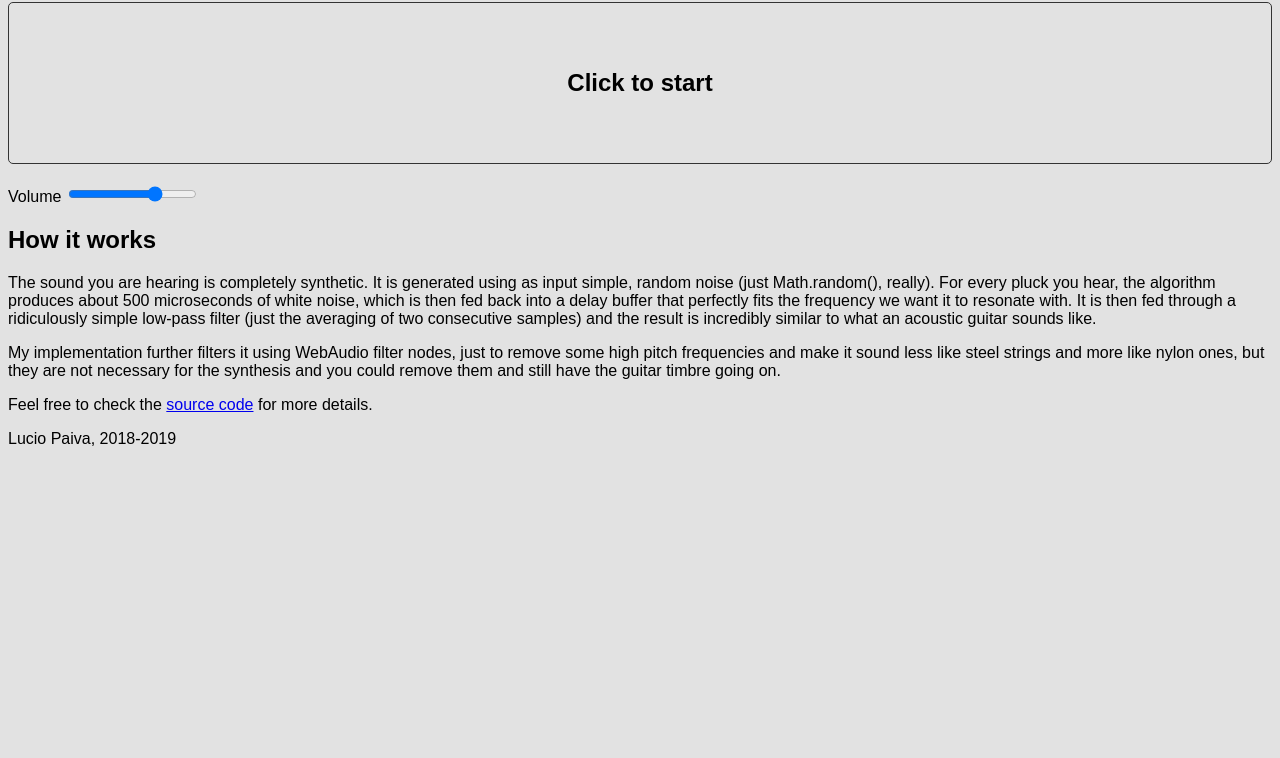
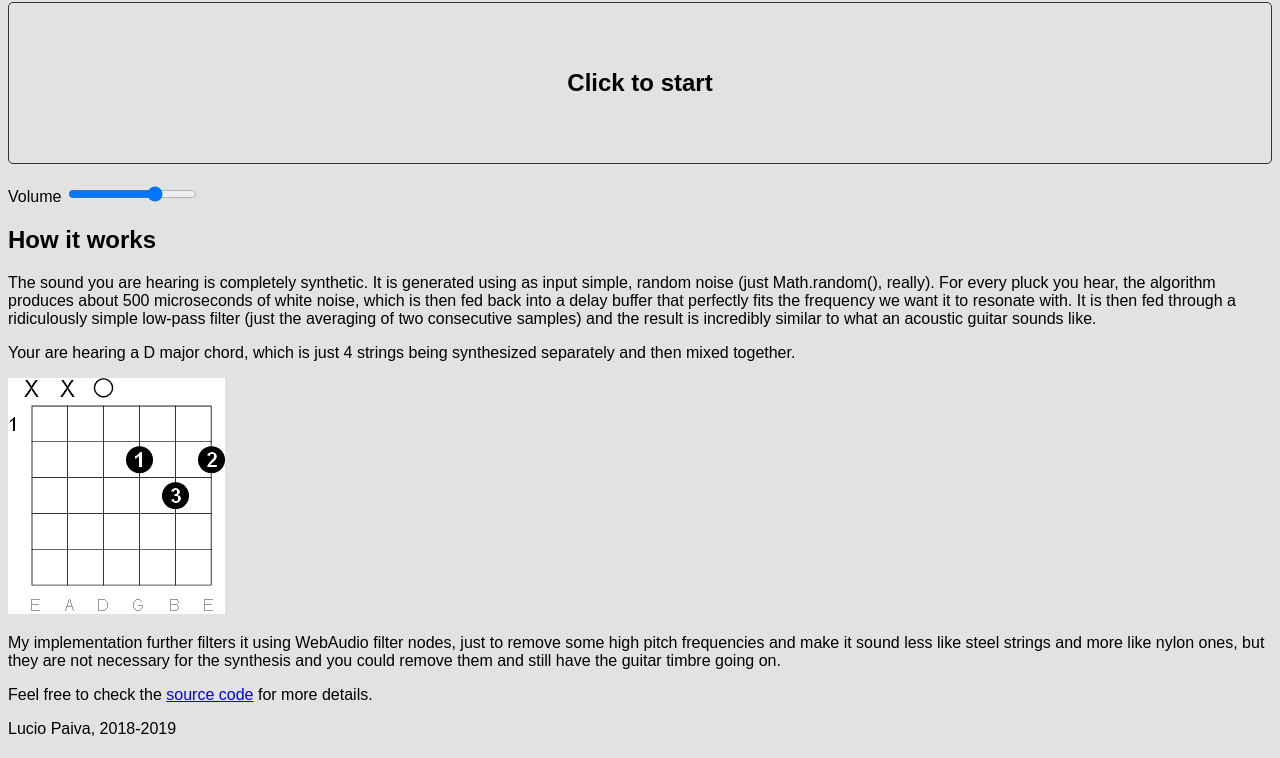
Before and after one commit to luciopaiva/karplus, a plain HTML site: page index.html in a window 1280 px wide. Shown: the part 78-836 px from the top of the page. Before the commit the page ends 800 px from the top, so only its background shows below. Drawn offline with Linux system fonts and the light colour scheme.

Commit message:
Improve description

```diff
--- a/index.html
+++ b/index.html
@@ -61,6 +61,9 @@
 <div class="container description">
     <h2>How it works</h2>
     <p>The sound you are hearing is completely synthetic. It is generated using as input simple, random noise (just Math.random(), really). For every pluck you hear, the algorithm produces about 500 microseconds of white noise, which is then fed back into a delay buffer that perfectly fits the frequency we want it to resonate with. It is then fed through a ridiculously simple low-pass filter (just the averaging of two consecutive samples) and the result is incredibly similar to what an acoustic guitar sounds like.</p>
+    <p>Your are hearing a D major chord, which is just 4 strings being synthesized separately and then mixed together.</p>
+    <p><img src="d-major-chord.png" alt="D major chord" title="D major chord"></p>
+    <!-- image taken from https://music.stackexchange.com/q/79475 -->
     <p>My implementation further filters it using WebAudio filter nodes, just to remove some high pitch frequencies and make it sound less like steel strings and more like nylon ones, but they are not necessary for the synthesis and you could remove them and still have the guitar timbre going on.</p>
     <p>Feel free to check the <a href="//github.com/luciopaiva/karplus">source code</a> for more details.</p>
     <p>Lucio Paiva, 2018-2019</p>
```
Also changed, not shown: d-major-chord.png (added), 1 other file.
